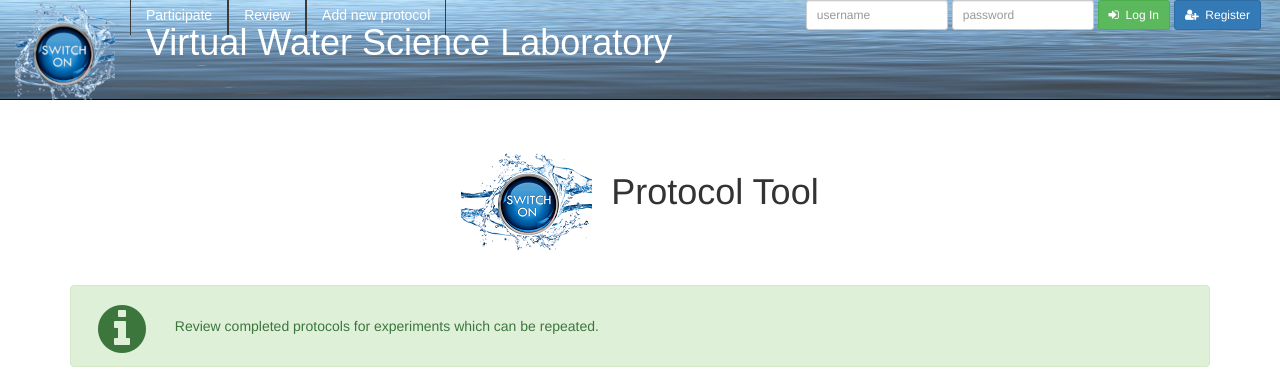
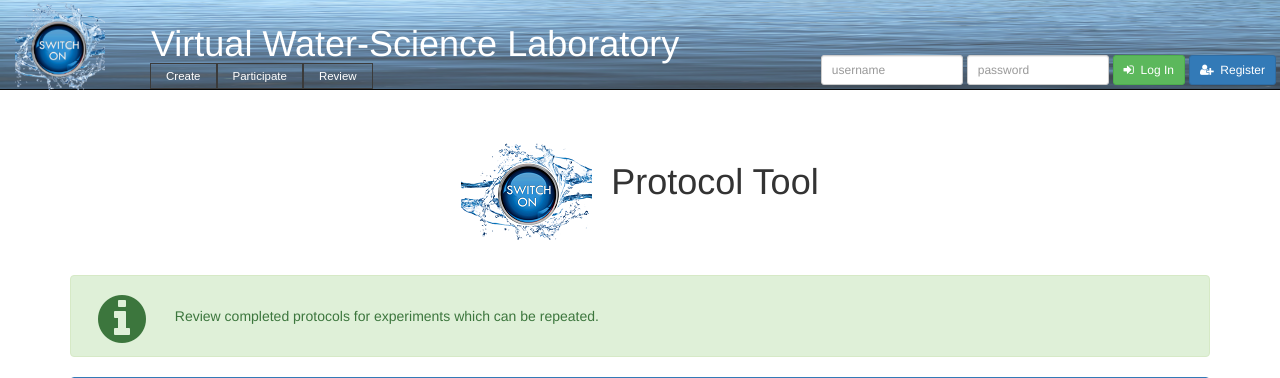
Before and after one commit to switchonproject/sip-html5-protocol-tool, a Django app: page / in a window 1280 px wide; the page is wider, and only the part inside the window is pictured. Shown: the top 378 px of that part. Run offline with Django 3.2, Linux system fonts and the light colour scheme; data that the repository does not hold is empty; parts of the project's set-up code (start-up, migrations or seed data) failed here and were passed over; some libraries are stand-ins or nearby versions.

Commit message:
toolbar + navigation update

```diff
--- a/protocoltool/static/css/style.css
+++ b/protocoltool/static/css/style.css
@@ -126,24 +126,22 @@ p {
     background: #fff;
     padding: 0;
     width: 100%;
-    height: 100px;
+    height: 90px;
     background-image: url("../img/navbar_background.png");
     background-repeat: no-repeat;
     background-size: 100% 100%;
 }
 
 .switchon-navbar-container{
-    height:100px;
+    height:90px;
     padding:0;
     padding-left: 15px;
     padding-right:15px;
-    z-index: -1;
 }
 
 .switchon-navbar-logo{
     max-width:100%;
     max-height:100%;
-
 }
 
 .navbar-title{
@@ -151,21 +149,24 @@ p {
     color: white;
     max-heigth: 45px;
     position:absolute;
-    bottom: 35px;
-    padding-left:15px;
+    bottom: 24px;
+    padding-left:30px;
+    padding-top: 20px;
 }
 
 .navbar-title h1{
     margin: 1px;
+    bottom: 0px;
+    font-size:33.8;
+    font-family: "Helvetica Neue",Helvetica,Arial,"Lucida Grande",sans-serif;
 }
 
 .navbar-options {
     width: 100%;
-    border: solid 1px #3b3b3b;
     position:absolute;
     bottom:0px;
     left: 0px;
-    height: 30px;
+    height: 26px;
 }
 
 .navbar-menu {
@@ -174,21 +175,22 @@ p {
     margin-left: 120px;
 }
 
-.navbar-links li{
-    font-size: 1em;
+.navbar-links > li > a{
     color: white;
     font-family: Arial;
-    max-height: 35px;
-    border-left: solid 1px #3b3b3b;
-    border-right: solid 1px #3b3b3b;
+    border: solid 1px #3b3b3b;
+    line-height: 12px;
+    font-size: 11.5px;
+    padding-bottom: 6px;
+    padding-top: 6px;
 }
 
 .navbar-inverse .navbar-nav > li > a {
-    color:#FFF;
-    padding-top: 5px;
+    color: #fff;
 }
 
 .navbar-login-options{
-    right: 0px;
     float: right;
+    bottom: 8px;
+    position: relative;
 }
--- a/protocoltool/templates/protocoltool/createprotocol.html
+++ b/protocoltool/templates/protocoltool/createprotocol.html
@@ -79,7 +79,7 @@
                     <div class="nav navbar-nav">
                         <div class=>
                             <div class="navbar-title">
-                                <h1>Virtual Water Science Laboratory</h1>
+                                <h1>Virtual Water-Science Laboratory</h1>
                             </div>
                         </div>
                         <ul class="nav navbar-nav navbar-links">
--- a/protocoltool/templates/protocoltool/protocoloverview.html
+++ b/protocoltool/templates/protocoltool/protocoloverview.html
@@ -1,4 +1,3 @@
-
 <!DOCTYPE html>
 <html lang="en">
     <head>
@@ -21,26 +20,26 @@
     </head>
 
     <body>
-
         <!-- TOOLBAR -->
         <div class="navbar navbar-inverse navbar-static-top switchon-navbar">
             <div class="container-fluid">
                 <div>
-                    <div class="navbar-header">
+                    <div class="nav navbar-header">
                         <a class="navbar-brand switchon-navbar-container" href="http://www.switch-on-vwsl.eu/">
                             <img class="switchon-navbar-logo" src="{% static 'img/sologo_150x150.png' %}" alt=""/>
                         </a>
                     </div>
                     <div class="nav navbar-nav">
-                        <div class=>
                         <div class="navbar-title">
-                                <h1>Virtual Water Science Laboratory</h1>
+                            <h1>Virtual Water-Science Laboratory</h1>
                         </div>
                     </div>
+                    <div class="navbar-options">
+                        <div class="navbar-menu">
                             <ul class="nav navbar-nav navbar-links">
+                                <li><a href="http://www.switch-on-vwsl.eu/define-a-new-experiment/">Create</a></li>
                                 <li><a href="/participate">Participate</a></li>
                                 <li><a href="/review">Review</a></li>
-                            <li><a href="/createprotocol">Add new protocol</a></li>
                             </ul>
                         </div>
                         <div class="navbar-login-options">
@@ -72,6 +71,7 @@
                                 </button>
                             </form>
                             {% endif %}
+                        </div>
                     </div>
                 </div>
             </div>
@@ -232,8 +232,7 @@
                                                     Review or repeat
                                                 </td>
                                                 <td class="col-md-4">
-                                                    <button type="button" class="btn btn-xs btn-default" value="{{ dataset.id }}" name="view" onclick=viewProtocol(this)>View protocol</button>
-                                                    <button type="button" class="btn btn-xs btn-default" value="{{ dataset.id }}" name="viewprotocol" onclick=exportProtocol(this)>Download PDF</button>
+                                                    <button type="button" class="btn btn-xs btn-default" value="{{ dataset.id }}" name="viewprotocol" onclick=exportProtocol(this)>View</button>
                                                 </td>
                                             </tr>
                                             {% endif %}
--- a/protocoltool/templates/protocoltool/register.html
+++ b/protocoltool/templates/protocoltool/register.html
@@ -69,14 +69,14 @@
             <div class="container-fluid">
                 <div>
                     <div class="navbar-header">
-                        <a class="navbar-brand switchon-navbar-container" href="http://www.switch-on-vwsl.eu/">
+                        <a class="navbar-brand switchon-navbar-container" href="http://www.switch-on-vwsl.eu">
                             <img class="switchon-navbar-logo" src="{% static 'img/sologo_150x150.png' %}" alt=""/>
                         </a>
                     </div>
                     <div class="nav navbar-nav">
                         <div class=>
                             <div class="navbar-title">
-                                <h1>Virtual Water Science Laboratory</h1>
+                                <h1>Virtual Water-Science Laboratory</h1>
                             </div>
                         </div>
                         <ul class="nav navbar-nav navbar-links">
```
Also changed, not shown: protocoltool/static/javascript/form.js (+41 -0 lines), protocoltool/templates/protocoltool/form.html (+8 -6 lines), protocoltool/templates/protocoltool/useradmin.html (+6 -4 lines), protocoltool/templates/protocoltool/viewprotocol.html (+7 -1 lines). Lines whose indentation alone changed are shown as unchanged.
